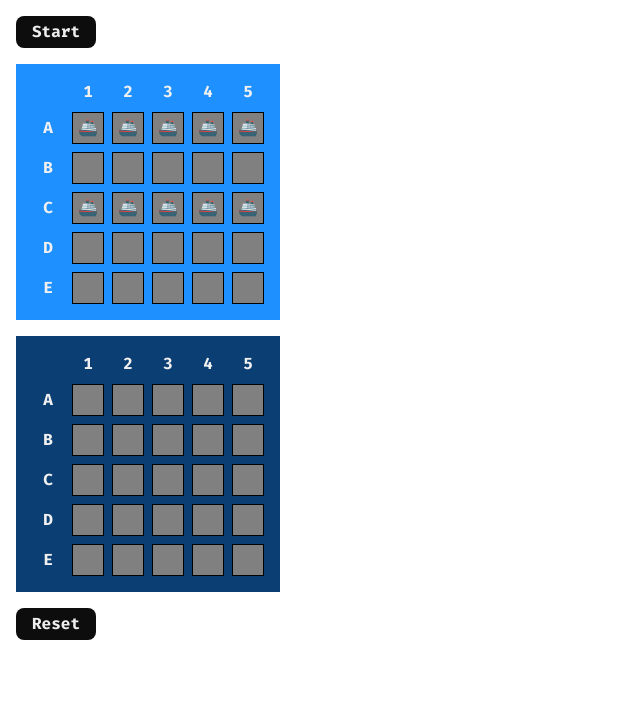
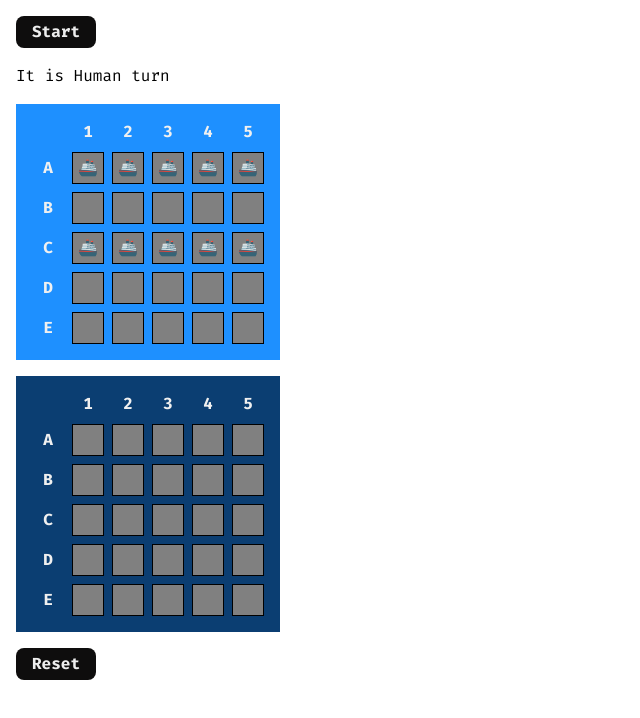
Before and after one commit to carisaelam/battleship, a website built with Vite: page index.html in a window 1280 px wide. Both pictures are taken after a click on the button "Start". Shown: the whole page, without its empty margins (0-640 px from the left). Built offline with nearby package versions, Linux system fonts and the light colour scheme.

Commit message:
Create console container in UI

```diff
--- a/index.html
+++ b/index.html
@@ -3,16 +3,18 @@
   <head>
     <meta charset="UTF-8" />
     <meta name="viewport" content="width=device-width, initial-scale=1.0" />
-    <link href="https://fonts.googleapis.com/css?family=Fira+Code:300,regular,500,600,700" rel="stylesheet" />
+    <link
+      href="https://fonts.googleapis.com/css?family=Fira+Code:300,regular,500,600,700"
+      rel="stylesheet"
+    />
     <link rel="stylesheet" href="src/styles.css" />
     <title>⚓️ Battleship</title>
   </head>
   <body>
     <button class="start__button">Start</button>
-    <div class="human__container">
-    </div>
-    <div class="computer__container">
-    </div>
+    <div class="console__container"></div>
+    <div class="human__container"></div>
+    <div class="computer__container"></div>
     <button class="reset__button">Reset</button>
     <script type="module" src="/src/index.js"></script>
   </body>
--- a/src/modules/domManipulation.js
+++ b/src/modules/domManipulation.js
@@ -11,6 +11,8 @@ export function setupEventListeners(
 const humanBoardContainer = document.querySelector('.human__container');
 
 const computerBoardContainer = document.querySelector('.computer__container');
+
+const consoleContainer = document.querySelector('.console__container');
 
 export function updateBothBoardDisplays(humanBoard, computerBoard) {
   updateHumanBoardDisplay(humanBoard);
@@ -163,3 +165,12 @@ export function updateComputerBoardDisplay(board) {
   computerBoardContainer.appendChild(colLabels);
   computerBoardContainer.appendChild(gridContainer);
 }
+
+export function updateConsoleDisplay(message) {
+  consoleContainer.innerHTML = '';
+
+  const messageContainer = document.createElement('div');
+  messageContainer.textContent = message;
+
+  consoleContainer.appendChild(messageContainer);
+}
--- a/src/modules/gameLogic.js
+++ b/src/modules/gameLogic.js
@@ -6,6 +6,7 @@ import { Gameboard } from '../components/gameboard';
 import {
   updateBothBoardDisplays,
   updateComputerBoardDisplay,
+  updateConsoleDisplay,
 } from './domManipulation';
 
 export function createPlayers() {
@@ -116,34 +117,38 @@ export function takeTurn(player, opponent, isHumanTurn) {
 }
 
 export function handleGameFlow(human, computer) {
+
   let isHumanTurn = true;
 
-  console.log('handleGameFlow: Game started. Human goes first. ');
 
   function nextTurn(currentPlayer, opponent, isHumanTurn) {
     if (isHumanTurn) {
-      let cells = document.querySelectorAll('.computer__container .gameboard__cell')
+      updateConsoleDisplay('It is Human turn');
 
-      cells.forEach(cell => {
+      let cells = document.querySelectorAll(
+        '.computer__container .gameboard__cell'
+      );
+
+      cells.forEach((cell) => {
         cell.addEventListener(
           'click',
           (e) => {
             humanClickHandler(e, currentPlayer, opponent, isHumanTurn);
             if (checkWinCondition(currentPlayer, opponent)) {
-              console.log(`${currentPlayer.name} WINS`);
+              updateConsoleDisplay(`${currentPlayer.name} WINS`);
               return;
             }
             isHumanTurn = false;
+            updateConsoleDisplay('Computer thinking...')
             setTimeout(() => {
               takeComputerTurn(human, computer);
               isHumanTurn = true;
               nextTurn(human, computer, isHumanTurn);
-            }, 500);
+            }, 2000);
           },
           { once: true }
         );
-      })
-
+      });
     } else {
       computerMove(currentPlayer, opponent);
       isHumanTurn = true;
```
Also changed, not shown: src/index.js (+5 -4 lines).
